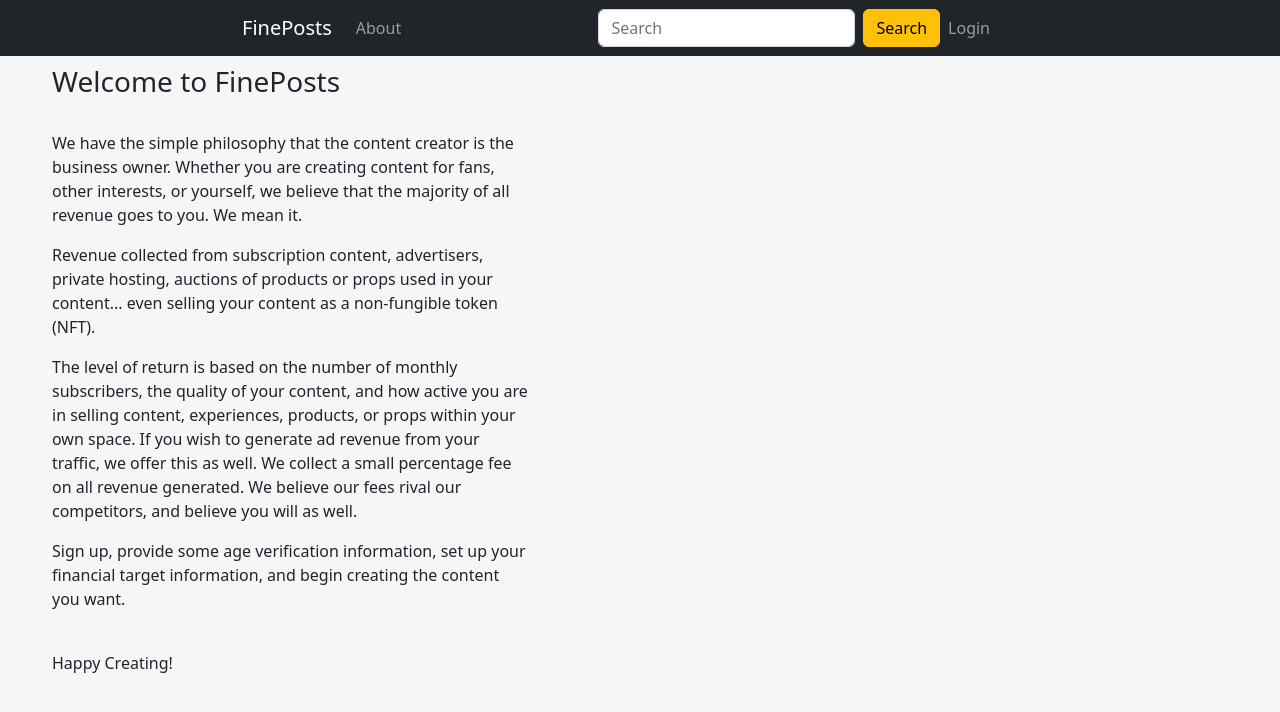
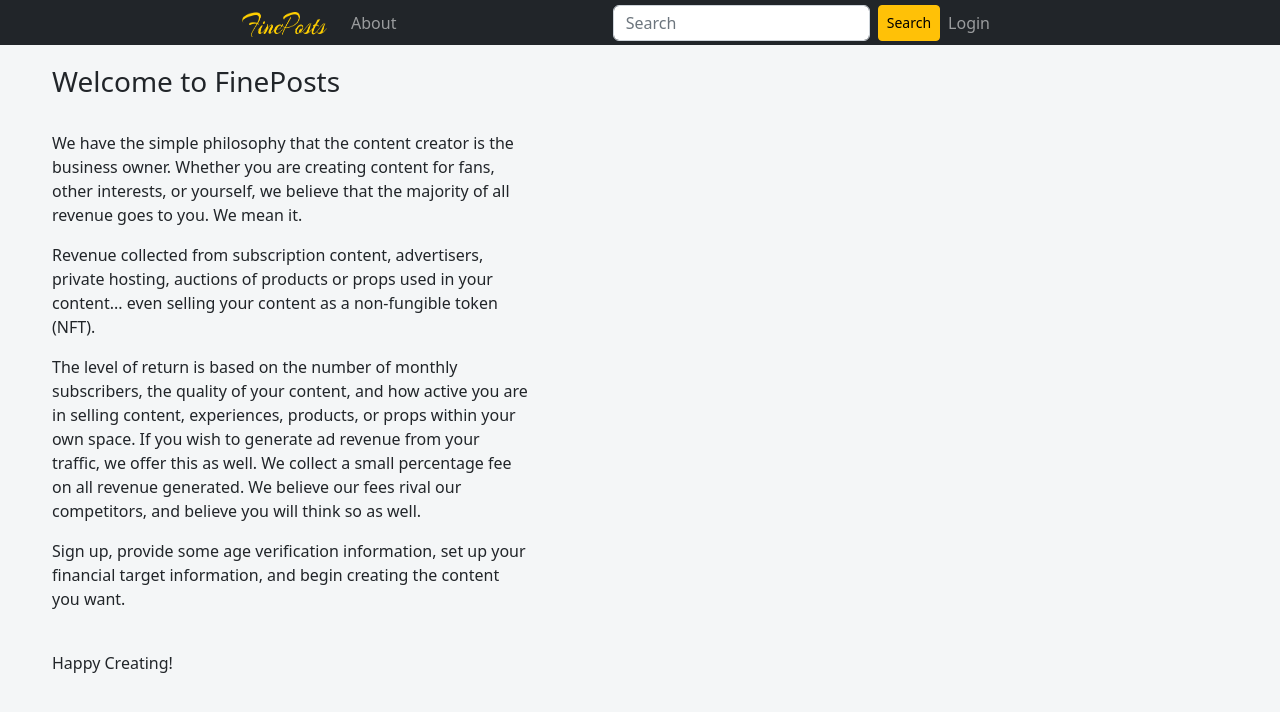
Before and after one commit to gregrell/Django2ndProject, a Django app: page /about/ in a window 1280 px wide. Shown: the top 712 px of the page. Run offline with Django 4.2, Linux system fonts and the light colour scheme; parts of the project's set-up code (start-up, migrations or seed data) failed here and were passed over.

Commit message:
Favicon and logo

```diff
--- a/EcomBuddy/Templates/MainTemplate.html
+++ b/EcomBuddy/Templates/MainTemplate.html
@@ -1,8 +1,13 @@
 <!DOCTYPE html>
+
+{% load static %}
 <html lang="en">
 <head>
     <meta charset="UTF-8">
     <title>FinePosts</title>
+    <link rel="shortcut icon" href="{% static 'images/favicon.svg' %}"/>
+
+
 
     <link href="https://cdn.jsdelivr.net/npm/bootstrap@5.2.0/dist/css/bootstrap.min.css" rel="stylesheet"
           integrity="sha384-gH2yIJqKdNHPEq0n4Mqa/HGKIhSkIHeL5AyhkYV8i59U5AR6csBvApHHNl/vI1Bx" crossorigin="anonymous">
--- a/EcomBuddy/Templates/NavBar.html
+++ b/EcomBuddy/Templates/NavBar.html
@@ -1,16 +1,36 @@
 <!DOCTYPE html>
-
+{% load static %}
 <style>
     body{
         padding-top: 65px;
     }
+.image-shift-up {
+  position: relative;
+  z-index: 0;
+}
+
+.navbar {
+    height: 45px !important;
+}
+
+
+
 
 
 </style>
 
 <nav class="navbar navbar-expand-sm navbar-dark bg-dark fixed-top" style="padding-left: 230px; padding-right: 270px;">
     <div class="container">
-        <a class="navbar-brand" href="{% url 'index' %}">FinePosts</a>
+
+        <a class="navbar-brand" href="{% url 'index' %}">
+
+
+            <img src="{% static 'images/finepostslogo.png' %}" width="85px" height="25px"/>
+
+
+        </a>
+        <link rel="shortcut icon" href="{% static 'images/favicon.svg' %}"/>
+
         <button class="navbar-toggler" type="button" data-bs-toggle="collapse" data-bs-target="#mynavbar">
             <span class="navbar-toggler-icon"></span>
         </button>
@@ -21,8 +41,8 @@
                 </li>
             </ul>
             <form class="d-flex">
-                <input class="form-control me-2" type="text" placeholder="Search">
-                <button class="btn btn-warning" type="button">Search</button>
+                <input class="form-control me-2" style="height:80%;" type="text" placeholder="Search">
+                <button class="btn btn-warning btn-sm"  type="button">Search</button>
             </form>
             <ul class="navbar-nav">
                 <li class="nav-item">
--- a/EcomBuddy/postitApp/templates/postitApp/about.html
+++ b/EcomBuddy/postitApp/templates/postitApp/about.html
@@ -15,7 +15,7 @@
             <p>The level of return is based on the number of monthly subscribers, the quality of your content, and how active you are in
             selling content, experiences, products, or props within your own space. If you wish to generate ad revenue from your traffic, we
             offer this as well. We collect a small percentage fee on all revenue generated. We believe our fees rival our competitors, and believe
-                you will as well. </p>
+                you will think so as well. </p>
             <p>Sign up, provide some age verification information, set up your financial target information, and begin creating the content you want.
             </p>
             <br>
```
Also changed, not shown: EcomBuddy/postitApp/models.py (+8 -1 lines), EcomBuddy/postitApp/templates/postitApp/footer.html (+11 -2 lines), EcomBuddy/Static/images/favicon.svg (added), EcomBuddy/Static/images/finepostslogo.png (added), EcomBuddy/db.sqlite3.
